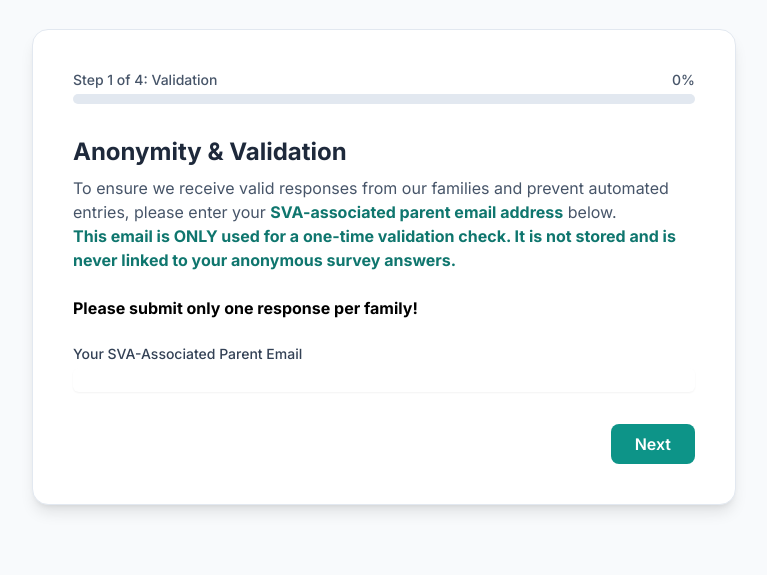
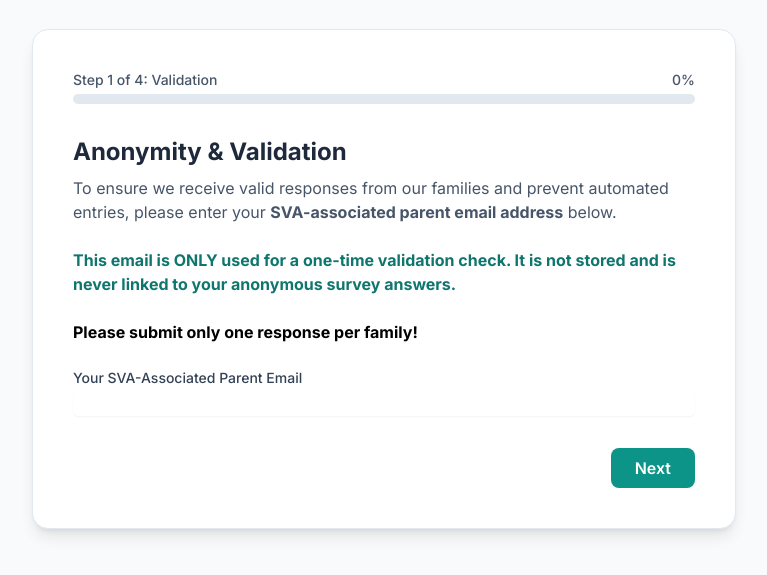
Before and after one commit to bmns1/afford, a plain HTML site: page index.html in a window 1280 px wide. Shown: the part 203-778 px from the top of the page, without its empty margins (256-1023 px from the left). Drawn offline with nearby package versions, Linux system fonts and the light colour scheme.

Commit message:
Update index.html

```diff
--- a/index.html
+++ b/index.html
@@ -57,8 +57,8 @@
                 <!-- Step 1: Email Validation -->
                 <div id="page-1" class="form-section active">
                     <h2 class="text-2xl font-bold text-slate-800">Anonymity & Validation</h2>
-                    <p class="text-slate-600 mt-2">To ensure we receive valid responses from our families and prevent automated entries, please enter your <strong class="text-teal-700">SVA-associated parent email address</strong> below.
-
+                    <p class="text-slate-600 mt-2">To ensure we receive valid responses from our families and prevent automated entries, please enter your <strong>SVA-associated parent email address</strong> below.
+                    <br> </p>
                     <br><strong class="text-teal-700">This email is ONLY used for a one-time validation check. It is not stored and is never linked to your anonymous survey answers.</strong></p>
                      <br><strong>Please submit only one response per family!</strong></p>
                     <div class="mt-6">
```
